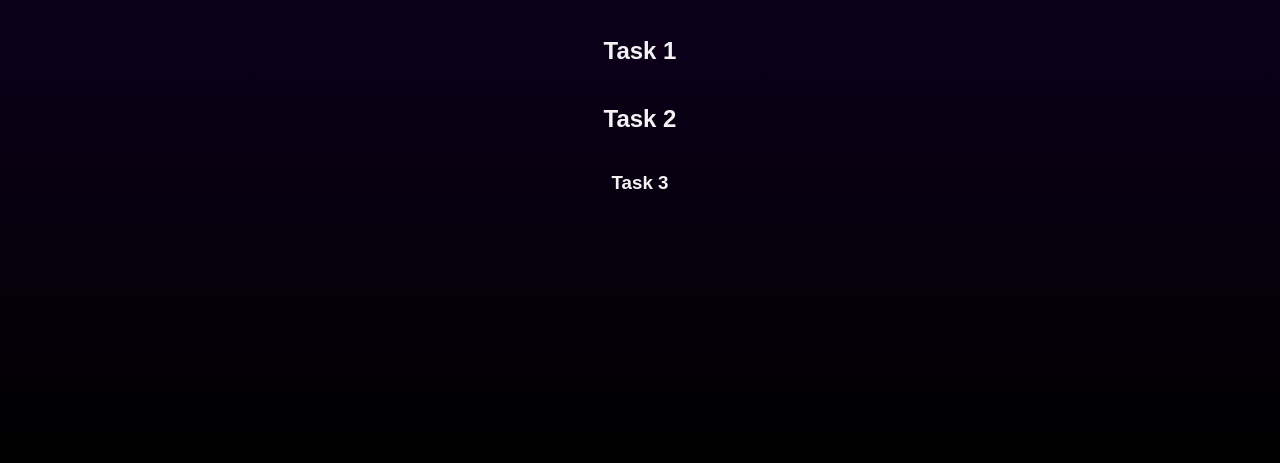
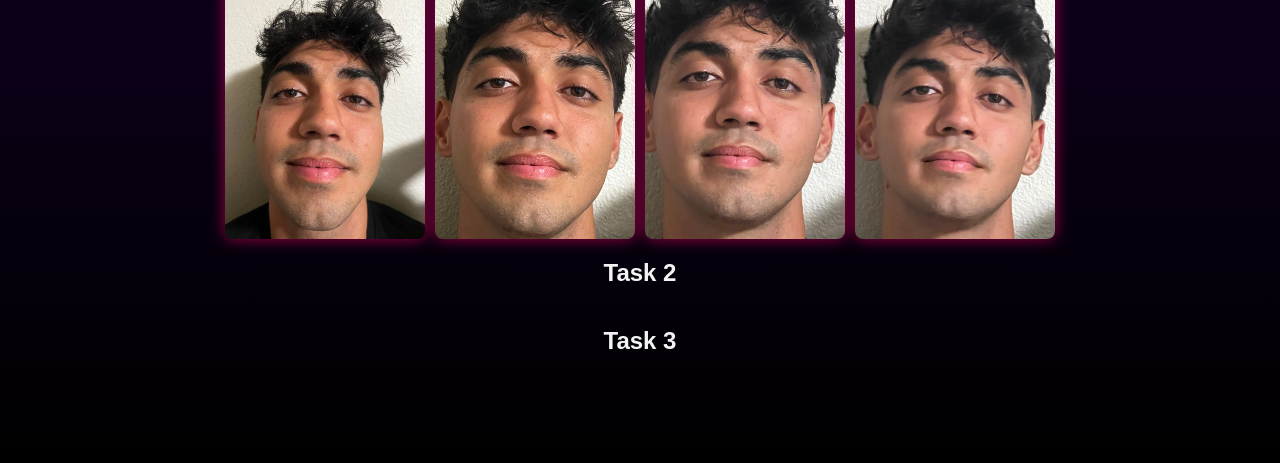
Before and after one commit to akshaanahuja/akshaanahuja.github.io, a plain HTML site: page 1/index.html in a window 1280 px wide. Shown: the part 337-800 px from the top of the page. Drawn offline with Linux system fonts and the light colour scheme.

Commit message:
Task 1 done

```diff
--- a/1/index.html
+++ b/1/index.html
@@ -58,7 +58,29 @@
 <body>
   <h1>Project 0</h1>
   <h2>Task 1</h2>
+  Here we explore how close up photos distort some facial features (ears, nose) whereas further photos using zoom tend to preserve facial features.
+  <div class="image-row">
+    <img src="Shaz1.jpg" alt="Shaz1">
+    <img src="Shaz2.jpg" alt="Shaz2">
+    <img src="Shaz3.jpg" alt="Shaz3">
+    <img src="Shaz4.jpg" alt="Shaz4">
+  </div>
+
+  <style>
+    .image-row {
+      display: flex;
+      justify-content: center; /* centers images horizontally */
+      gap: 10px; /* space between images */
+      margin-top: 2rem;
+    }
+
+    .image-row img {
+      max-width: 200px; /* set image size */
+      border-radius: 8px; /* optional rounded corners */
+      box-shadow: 0 0 15px rgba(255, 0, 106, 0.6); /* subtle neon glow */
+    }
+  </style>
   <h2>Task 2</h2>
-  <h3>Task 3</h3>
+  <h2>Task 3</h2>
 </body>
 </html>
```
Also changed, not shown: 1/Amazon1.jpg (added), 1/BenAnsh1.jpg (added), 2 other files.
